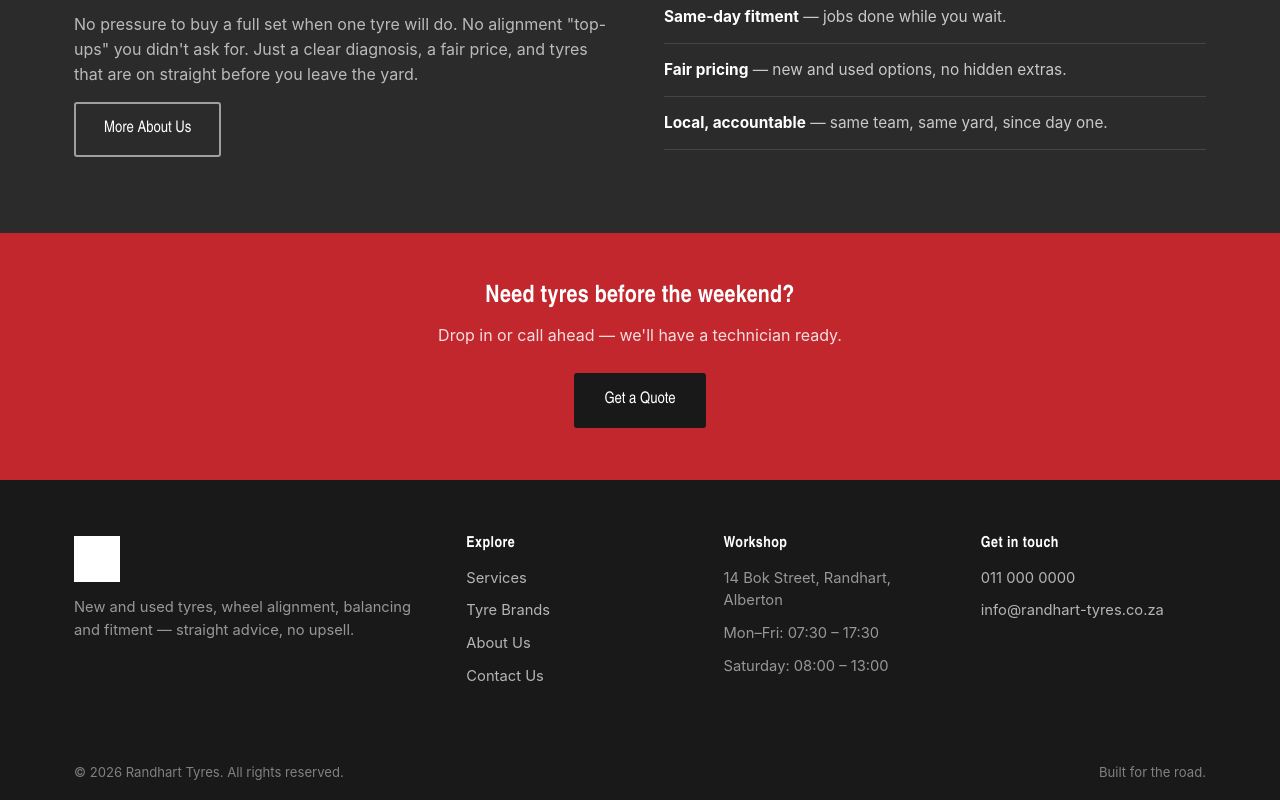
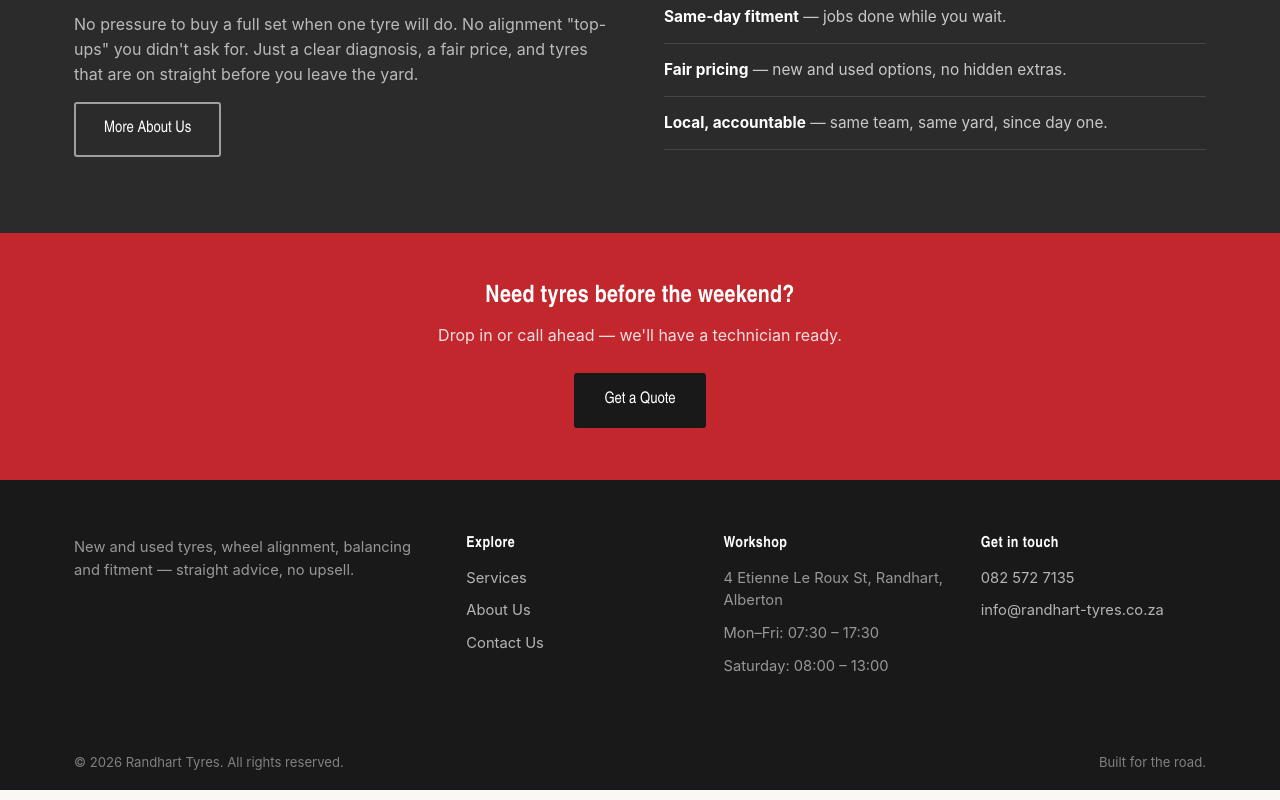
Before and after one commit to MnceSibeko/randhart-tyres-website, an Angular app in the folder randhart-tyres/: page / in a window 1280 px wide. Shown: the part 1368-2168 px from the top of the page. Built offline with nearby package versions, Linux system fonts and the light colour scheme.

Commit message:
Footer details + address Update

```diff
--- a/randhart-tyres/src/app/shared/footer/footer.component.html
+++ b/randhart-tyres/src/app/shared/footer/footer.component.html
@@ -1,7 +1,7 @@
 <footer class="rh-footer">
   <div class="rh-container rh-footer__grid">
     <div class="rh-footer__brand">
-      <img src="assets/logo.png" alt="Randhart Tyres" height="46" />
+        <!-- <img src="assets/logo.png" alt="Randhart Tyres" height="52" /> -->
       <p>New and used tyres, wheel alignment, balancing and fitment — straight advice, no upsell.</p>
     </div>
 
@@ -9,7 +9,7 @@
       <h4>Explore</h4>
       <ul>
         <li><a routerLink="/services">Services</a></li>
-        <li><a routerLink="/brands">Tyre Brands</a></li>
+        <!-- <li><a routerLink="/brands">Tyre Brands</a></li> -->
         <li><a routerLink="/about">About Us</a></li>
         <li><a routerLink="/contact">Contact Us</a></li>
       </ul>
@@ -18,7 +18,7 @@
     <div>
       <h4>Workshop</h4>
       <ul class="rh-footer__plain">
-        <li>14 Bok Street, Randhart, Alberton</li>
+        <li>4 Etienne Le Roux St, Randhart, Alberton</li>
         <li>Mon–Fri: 07:30 – 17:30</li>
         <li>Saturday: 08:00 – 13:00</li>
       </ul>
@@ -27,7 +27,7 @@
     <div>
       <h4>Get in touch</h4>
       <ul class="rh-footer__plain">
-        <li><a href="tel:+27110000000">011 000 0000</a></li>
+        <li><a href="tel:+27825727135">082 572 7135</a></li>
         <li><a href="mailto:info@randhart-tyres.co.za">info&#64;randhart-tyres.co.za</a></li>
       </ul>
     </div>
```
